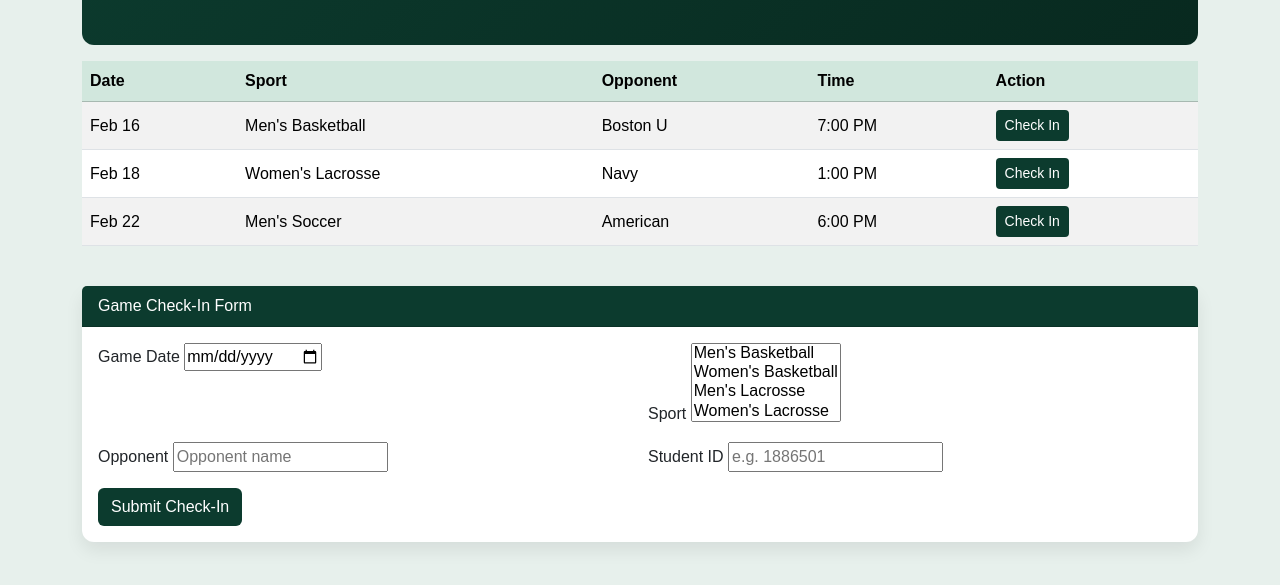
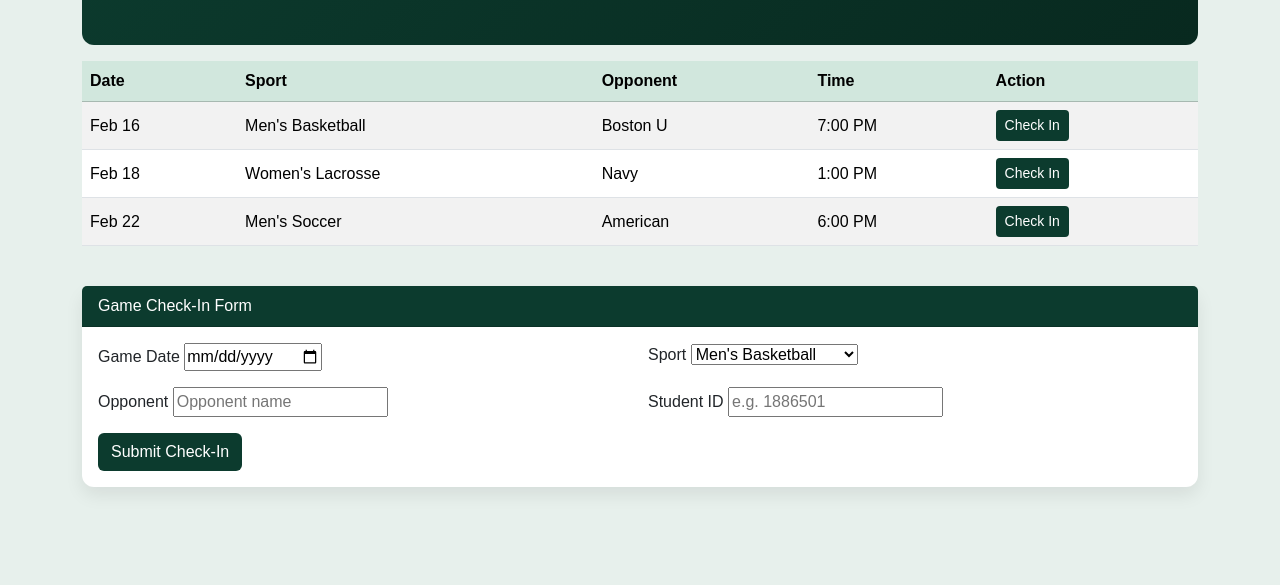
Before and after one commit to zfwillis/Go-Hounds, a plain HTML site: page public/schedule.html in a window 1280 px wide. Shown: the part 201-786 px from the top of the page. Drawn offline with nearby package versions, Linux system fonts and the light colour scheme.

Commit message:
Added button feature to enable pop-up

```diff
--- a/public/schedule.html
+++ b/public/schedule.html
@@ -47,7 +47,7 @@
   <div class="card mt-4 mb-4">
     <div class="card-header">Game Check-In Form</div>
     <div class="card-body">
-      <form action="" method="post">
+      <form action="localhost:8080" id="checkInForm" method="post">
         <div class="row g-3">
           <div class="col-12 col-sm-6">
             <label for="checkinDate">Game Date</label>
@@ -55,13 +55,13 @@
           </div>
           <div class="col-12 col-sm-6">
             <label for="sport">Sport</label>
-            <select id="sport" name="sport" multiple>
-              <option>Men's Basketball</option>
-              <option>Women's Basketball</option>
-              <option>Men's Lacrosse</option>
-              <option>Women's Lacrosse</option>
-              <option>Men's Soccer</option>
-              <option>Women's Soccer</option>
+            <select id="sport" name="sport">
+              <option value = "mbball">Men's Basketball</option>
+              <option value = "wbball">Women's Basketball</option>
+              <option value = "mlac">Men's Lacrosse</option>
+              <option value = "wlac">Women's Lacrosse</option>
+              <option value = "msoc">Men's Soccer</option>
+              <option value = "wsoc">Women's Soccer</option>
             </select>
           </div>
           <div class="col-12 col-sm-6">
@@ -73,7 +73,7 @@
             <input type="text" id="studentId" name="studentId" placeholder="e.g. 1886501"  />
           </div>
           <div class="col-12">
-            <button type="submit" class="btn btn-evergreen">Submit Check-In</button>
+            <button type="submit" class="btn btn-evergreen" onclick = "return submitCheckIn();">Submit Check-In</button>
           </div>
         </div>
       </form>
@@ -81,6 +81,7 @@
   </div>
 </div>
 
+<script src="submitCheckIn.js"></script>
 <script src="https://cdn.jsdelivr.net/npm/bootstrap@5.3.8/dist/js/bootstrap.bundle.min.js" integrity="sha384-FKyoEForCGlyvwx9Hj09JcYn3nv7wiPVlz7YYwJrWVcXK/BmnVDxM+D2scQbITxI" crossorigin="anonymous"></script>
 </body>
 </html>
```
